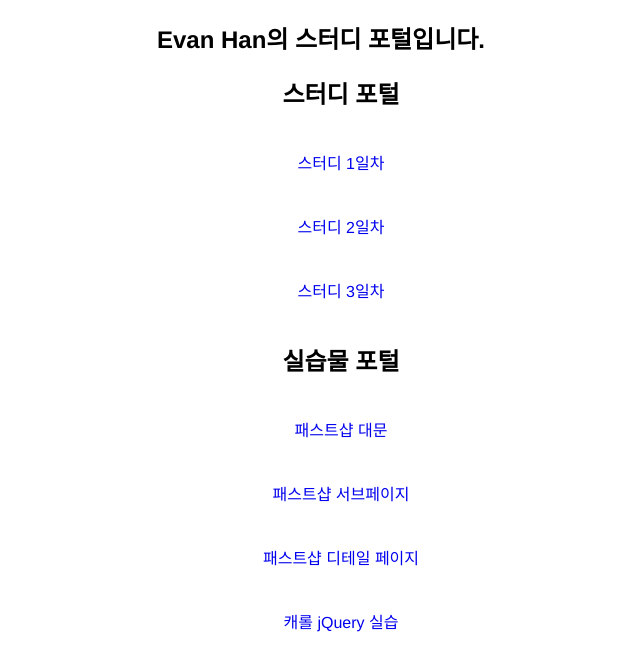
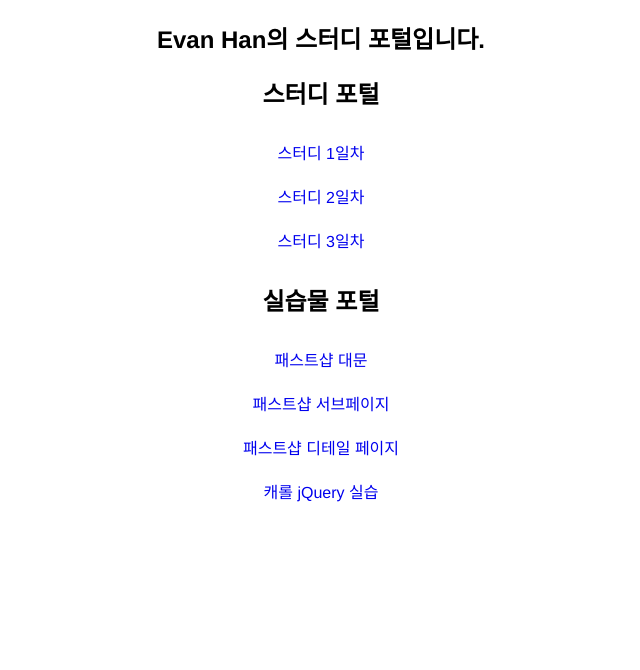
Before and after one commit to nugurejeil/mystudy, a plain HTML site: page index.html in a window 1280 px wide. Shown: the whole page, without its empty margins (319-959 px from the left). Drawn offline with Linux system fonts and the light colour scheme.

Commit message:
메뉴 정렬

```diff
--- a/index.html
+++ b/index.html
@@ -12,28 +12,42 @@
         <ul>
             <h2>스터디 포털</h2>
             <li>
-                <a href="http://nugurejeil.github.io/study/study_day1/index.html">스터디 1일차</a>
+               <div class="btn">
+                   <a href="http://nugurejeil.github.io/study/study_day1/index.html">스터디 1일차</a>
+               </div>
             </li>
             <li>
+               <div class="btn">
                 <a href="http://nugurejeil.github.io/study/study_day2/index.html">스터디 2일차</a>
+                </div>
             </li>
             <li>
+               <div class="btn">
                 <a href="http://nugurejeil.github.io/study/study_day3/index.html">스터디 3일차</a>
+                </div>
             </li>
         </ul>
         <ul>
             <h2>실습물 포털</h2>
             <li>
+               <div class="btn">
                 <a href="http://nugurejeil.github.io/fastshop/fastshop_new/html/index.html">패스트샵 대문</a>
+                </div>
             </li>
             <li>
+               <div class="btn">
                 <a href="http://nugurejeil.github.io/fastshop/fastshop_new/html/sub.html">패스트샵 서브페이지</a>
+                </div>
             </li>
             <li>
+               <div class="btn">
                 <a href="http://nugurejeil.github.io/fastshop/fastshop_new/html/detail.html">패스트샵 디테일 페이지</a>
+                </div>
             </li>
             <li>
+               <div class="btn">
                 <a href="http://nugurejeil.github.io/carol/html/index.html">캐롤 jQuery 실습</a>
+                </div>
             </li>
         </ul>
    </article>
--- a/style.css
+++ b/style.css
@@ -8,8 +8,7 @@ body{
 }
 article{
     display: block;
-    width: 1010px;
-    margin: 0 auto;
+    min-width: 500px;
     text-align: center;
 }
 li{
@@ -18,6 +17,14 @@ li{
 
 a{
     display: block;
-    padding: 20px;
+/*    padding-top: 30px;*/
+    padding:10px;
     text-decoration: none;
 }
+ul{
+    padding:0;
+}
+.btn{
+    width:200px;
+    margin: 0 auto;
+}
```
